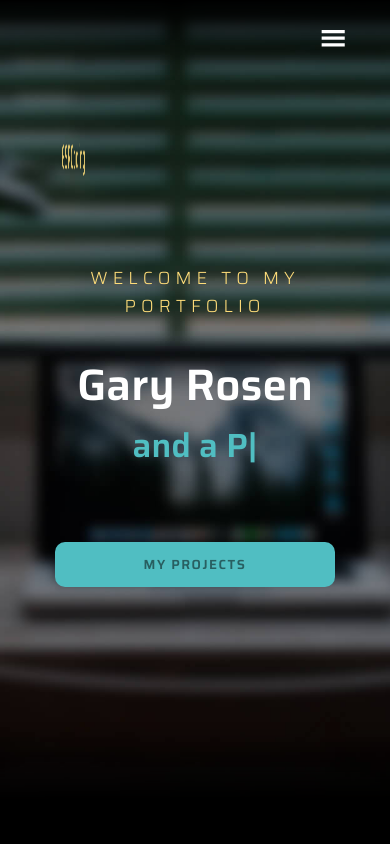
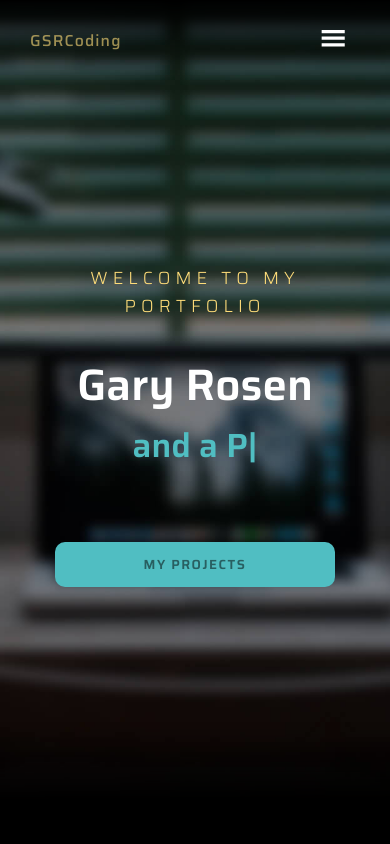
Before and after one commit to grosen-coding/grosen-portfolio, a React (Create React App) app: page / in a window 390 px wide. Shown: the top 844 px of the page. Built offline with nearby package versions, Linux system fonts and the light colour scheme.

Commit message:
removed logo animation, causing problems on mobile

```diff
--- a/src/components/NavBar.jsx
+++ b/src/components/NavBar.jsx
@@ -97,10 +97,8 @@ const NavWrapper = styled.div`
 const Logo = styled.div`
   width: 20%;
   font-size: 1.8rem;
-  animation: logoAnimate 5s forwards;
-  animation-delay: 4s;
 
-  opacity: 0;
+  opacity: 0.6;
 
   a {
     color: var(--color-yellow);
--- a/src/index.css
+++ b/src/index.css
@@ -109,24 +109,6 @@ p {
     opacity: 1;
   }
 }
-@keyframes logoAnimate {
-  0%, 25% {
-    transform: rotateX(0) rotateY(360deg) scale(1) translate(50px, -50px);
-    opacity: 0;
-  }
-  50% {
-    transform: rotateX(0) rotateY(0deg) scale(2.5) translate(100px, 70px);
-    opacity: 0.8;
-  }
-  85% {
-    transform: rotateX(0) rotateY(360deg) scale(1) translate(0, 0);
-    opacity: 1;
-  }
-  100% {
-    transform: rotateX(360deg) rotateY(360deg) scale(1) translate(0, 0);
-    opacity: 0.6;
-  }
-}
 @keyframes scrollToTop {
   0% {
     transform: scale(0.7);
--- a/src/sections/Hero.jsx
+++ b/src/sections/Hero.jsx
@@ -201,7 +201,7 @@ const DownArrowDiv = styled.div`
   border-radius: 50%;
   opacity: 0;
   animation: arrowOpacity forwards 2s;
-  animation-delay: 9s;
+  animation-delay: 7s;
 `;
 
 const DownArrow = styled.img`
```
Also changed, not shown: src/sass/base/_animations.scss (+0 -26 lines).
